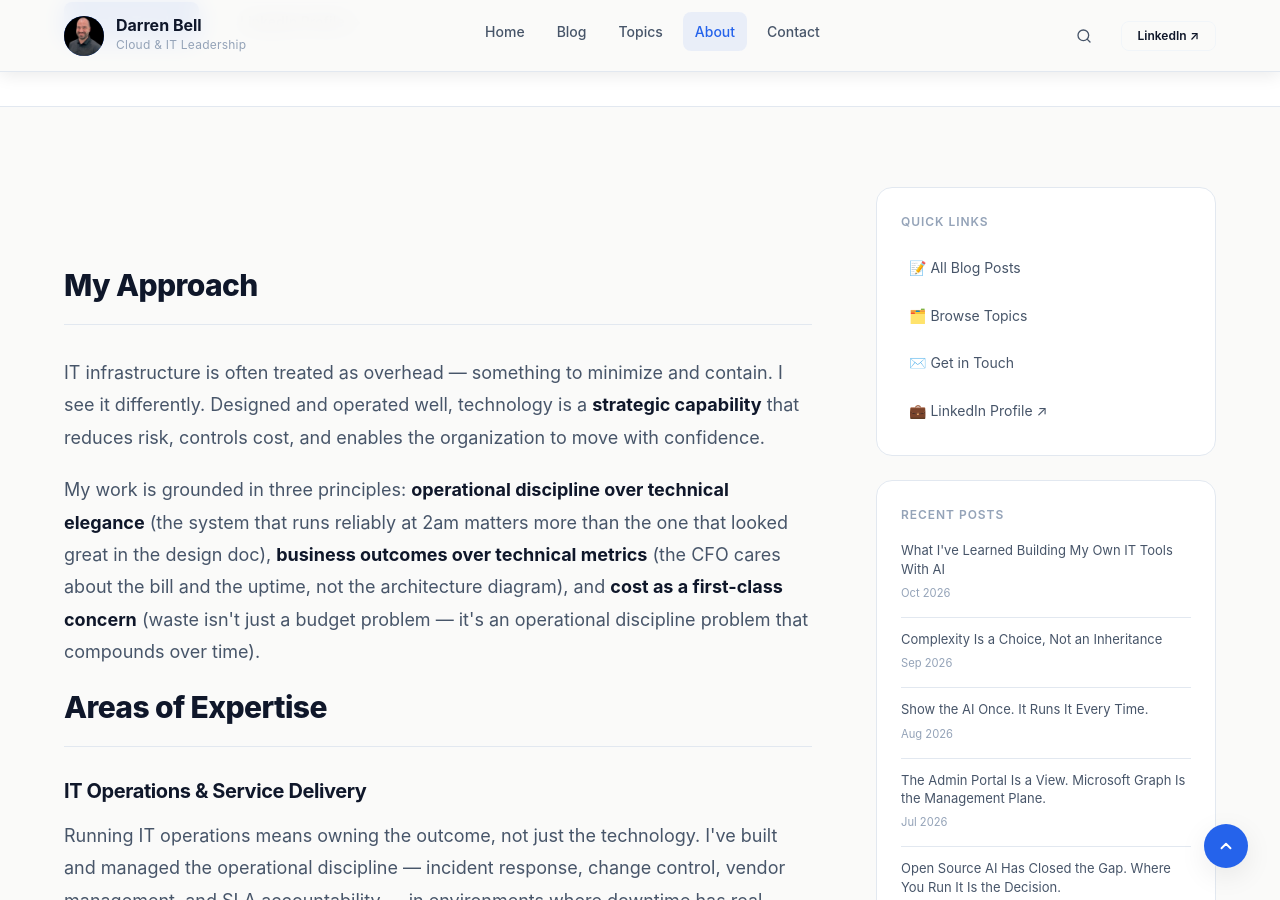
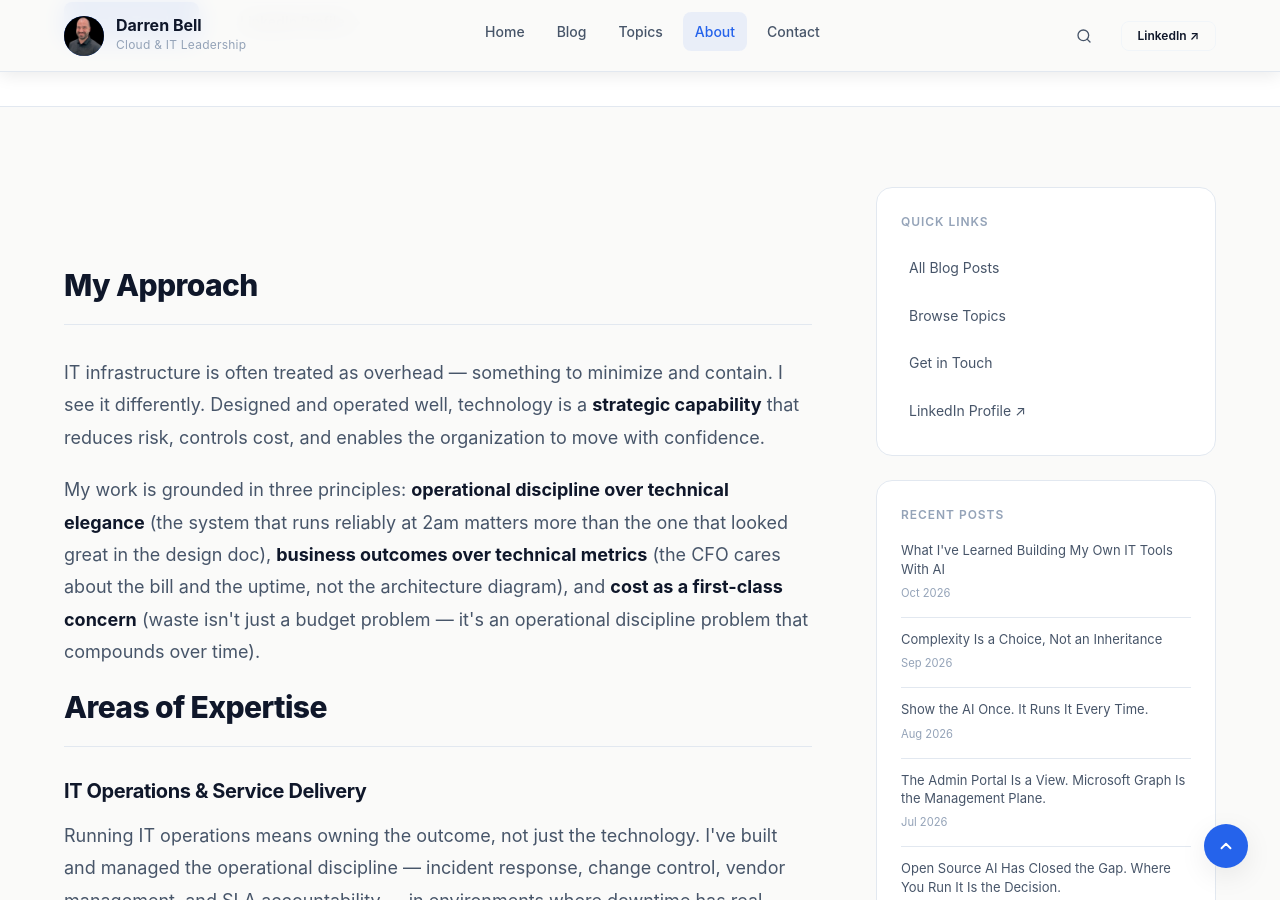
Before and after one commit to darrenbell09/DB_Blog, a Jekyll site: the page built from about.html, in a window 1280 px wide and 900 px high, scrolled down 799 px. Built offline with Jekyll 4.4.1, drawn with Linux system fonts in a browser that asks for light colours.

```diff
--- a/about.html
+++ b/about.html
@@ -164,17 +164,17 @@ permalink: /about/
           <p style="font-size:0.75rem;font-weight:600;text-transform:uppercase;letter-spacing:0.08em;color:#94a3b8;margin-bottom:1rem;">Quick Links</p>
           <div style="display:flex;flex-direction:column;gap:0.5rem;">
             <a href="{{ site.baseurl }}/blog/" style="font-size:0.875rem;color:#475569;display:flex;align-items:center;gap:0.5rem;padding:0.5rem;border-radius:8px;transition:all 0.15s;" onmouseover="this.style.color='#2563eb'" onmouseout="this.style.color='#475569'">
-              📝 All Blog Posts
+              All Blog Posts
             </a>
             <a href="{{ site.baseurl }}/categories/" style="font-size:0.875rem;color:#475569;display:flex;align-items:center;gap:0.5rem;padding:0.5rem;border-radius:8px;transition:all 0.15s;" onmouseover="this.style.color='#2563eb'" onmouseout="this.style.color='#475569'">
-              🗂️ Browse Topics
+              Browse Topics
             </a>
             <a href="{{ site.baseurl }}/contact/" style="font-size:0.875rem;color:#475569;display:flex;align-items:center;gap:0.5rem;padding:0.5rem;border-radius:8px;transition:all 0.15s;" onmouseover="this.style.color='#2563eb'" onmouseout="this.style.color='#475569'">
-              ✉️ Get in Touch
+              Get in Touch
             </a>
             {% if site.author.linkedin %}
             <a href="{{ site.author.linkedin }}" target="_blank" rel="noopener" style="font-size:0.875rem;color:#475569;display:flex;align-items:center;gap:0.5rem;padding:0.5rem;border-radius:8px;transition:all 0.15s;" onmouseover="this.style.color='#2563eb'" onmouseout="this.style.color='#475569'">
-              💼 LinkedIn Profile ↗
+              LinkedIn Profile ↗
             </a>
             {% endif %}
           </div>
```
Also changed, not shown: index.html (+0 -7 lines).
